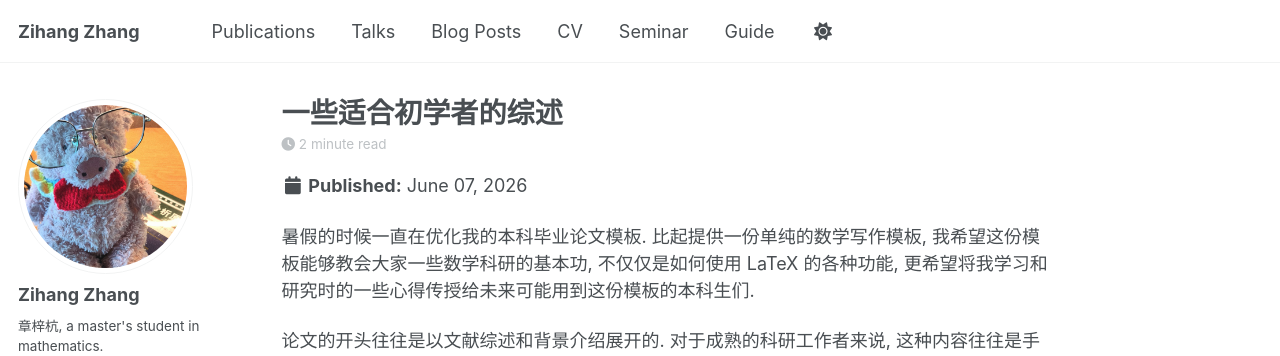
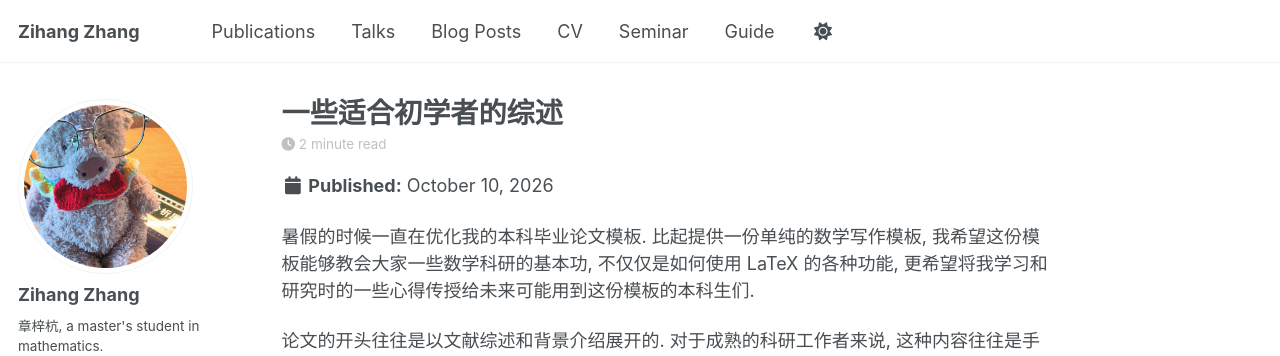
Before and after one commit to ZZH-DSL/ZZH-DSL.github.io, a Jekyll site: the page built from _posts/2026-10-10-blog-post-1.md, in a window 1280 px wide and 900 px high. Shown: the top 356 px of the window. Built offline with Jekyll 4.4.1, drawn with Linux system fonts in a browser that asks for light colours; a script bundle is joined from its source files by our own code; library files that are not in the unit come from our copies.

Commit message:
改个日期

```diff
--- a/_posts/2026-10-10-blog-post-1.md
+++ b/_posts/2026-10-10-blog-post-1.md
@@ -1,6 +1,6 @@
 ---
 title: '一些适合初学者的综述'
-date: 2026-06-07
+date: 2026-10-10
 permalink: /posts/2026/06/blog-post-1/
 tags:
   - journals
```
